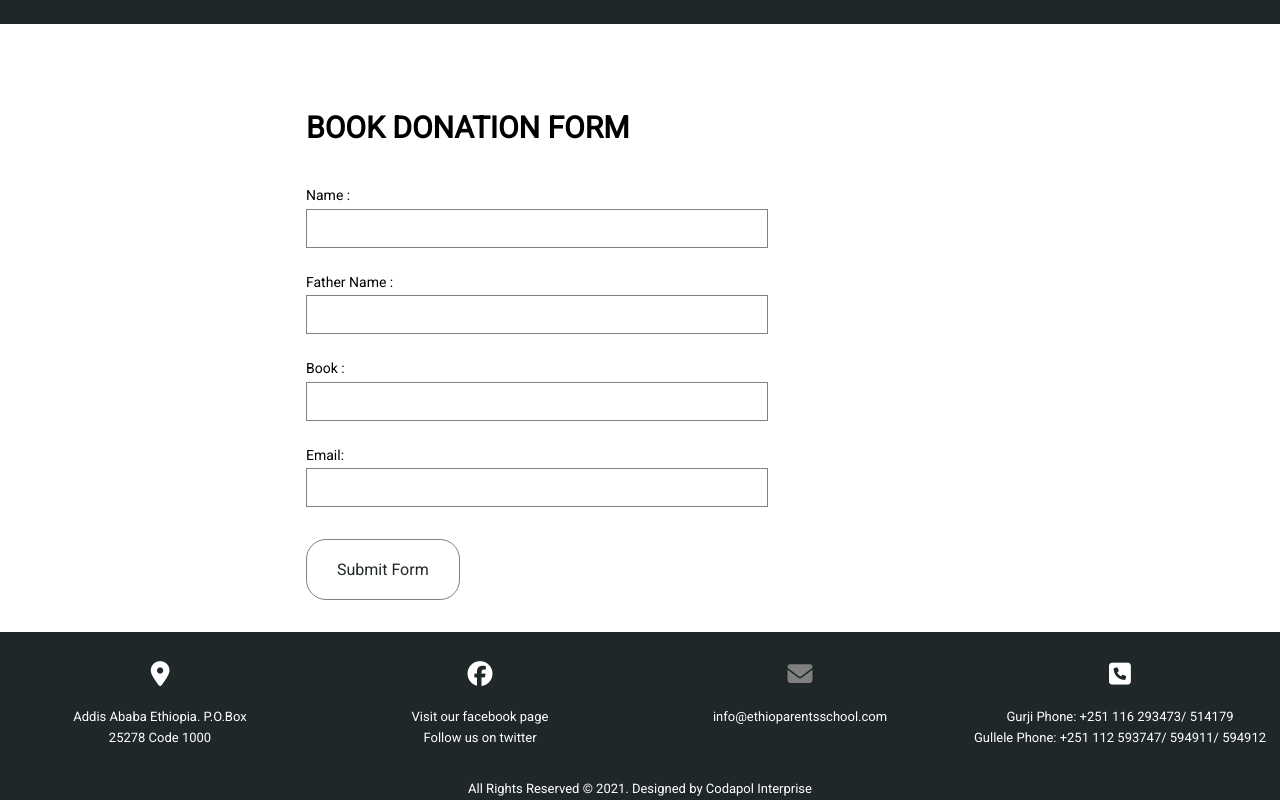
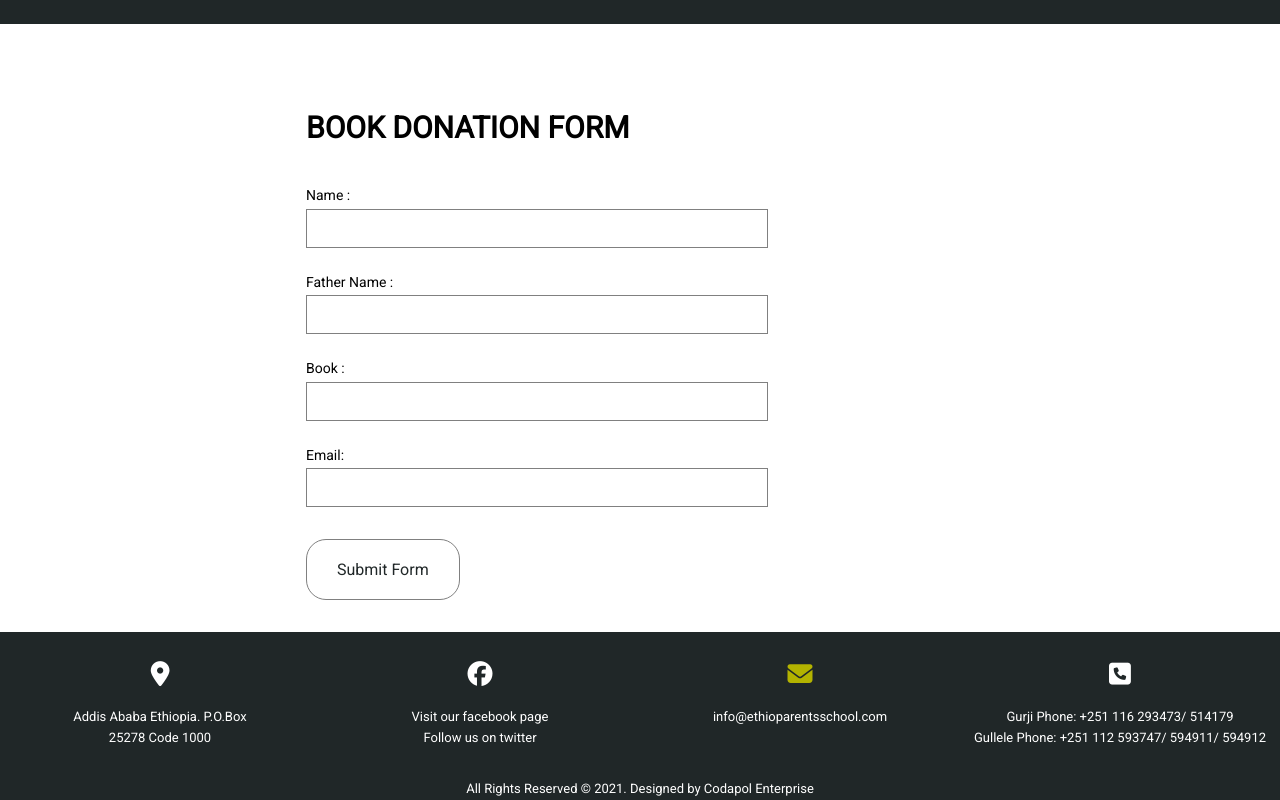
Before and after one commit to Manuel-heav/Intergrated-Library-System-Front-End, a plain HTML site: page index.html in a window 1280 px wide. In both pictures the pointer is over the icon 800 px from the left and 2924 px from the top of the page. Shown: the part 2250-3050 px from the top of the page. Drawn offline with Linux system fonts and the light colour scheme.

Commit message:
minor minor improvements made

```diff
--- a/css/footer.css
+++ b/css/footer.css
@@ -34,7 +34,7 @@
 }
 
 .footer .mail:hover{
-    color: grey;
+    color: #b3b300;
 }
 
 .footer .phone:hover{
--- a/index.html
+++ b/index.html
@@ -195,7 +195,7 @@
             <p class="footer-text">Gullele Phone: +251 112 593747/ 594911/ 594912</p>
           </div>
     </div>
-      <p class="bottom-footer-text">All Rights Reserved &copy; 2021. Designed by<span><a href="https://practical-raman-ab2a38.netlify.app/" class="footer-link"> Codapol Interprise</a></span></p>
+      <p class="bottom-footer-text">All Rights Reserved &copy; 2021. Designed by<span><a href="https://practical-raman-ab2a38.netlify.app/" class="footer-link"> Codapol Enterprise</a></span></p>
     </footer>
 
 
```
